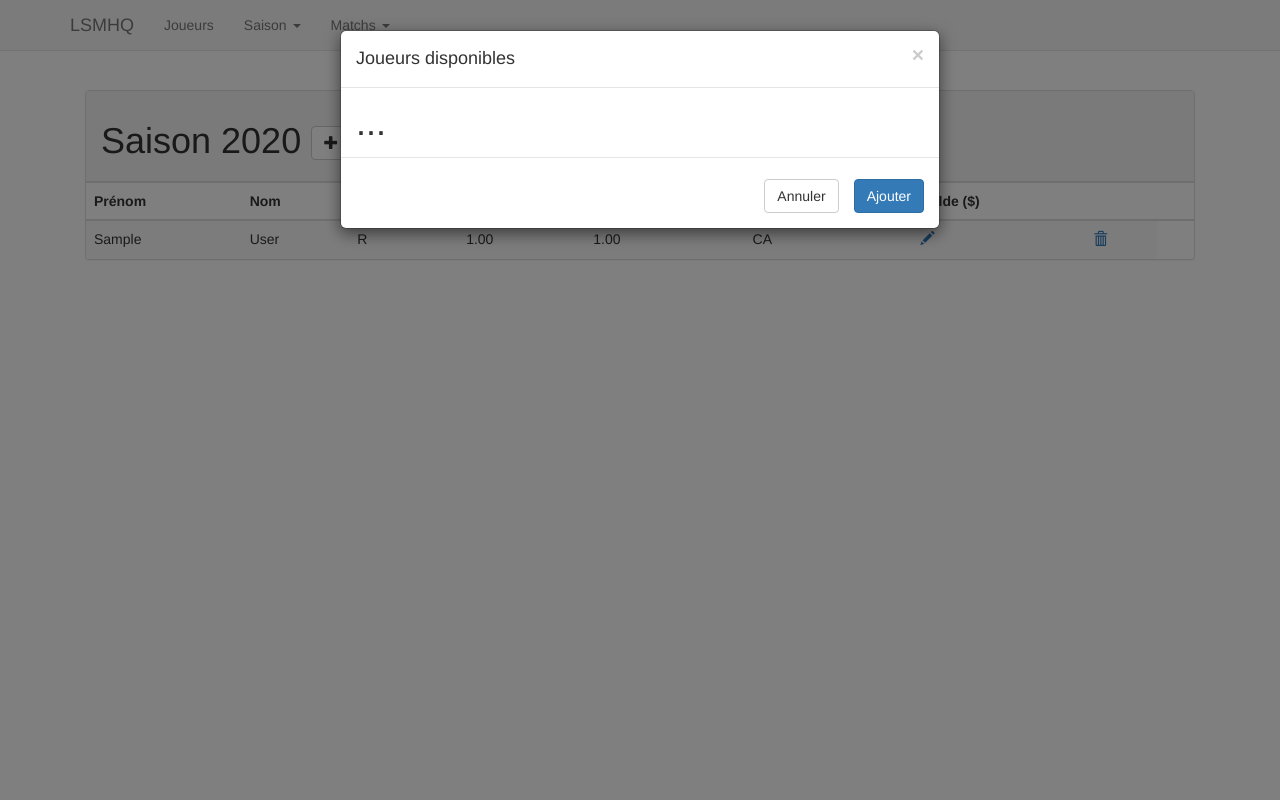
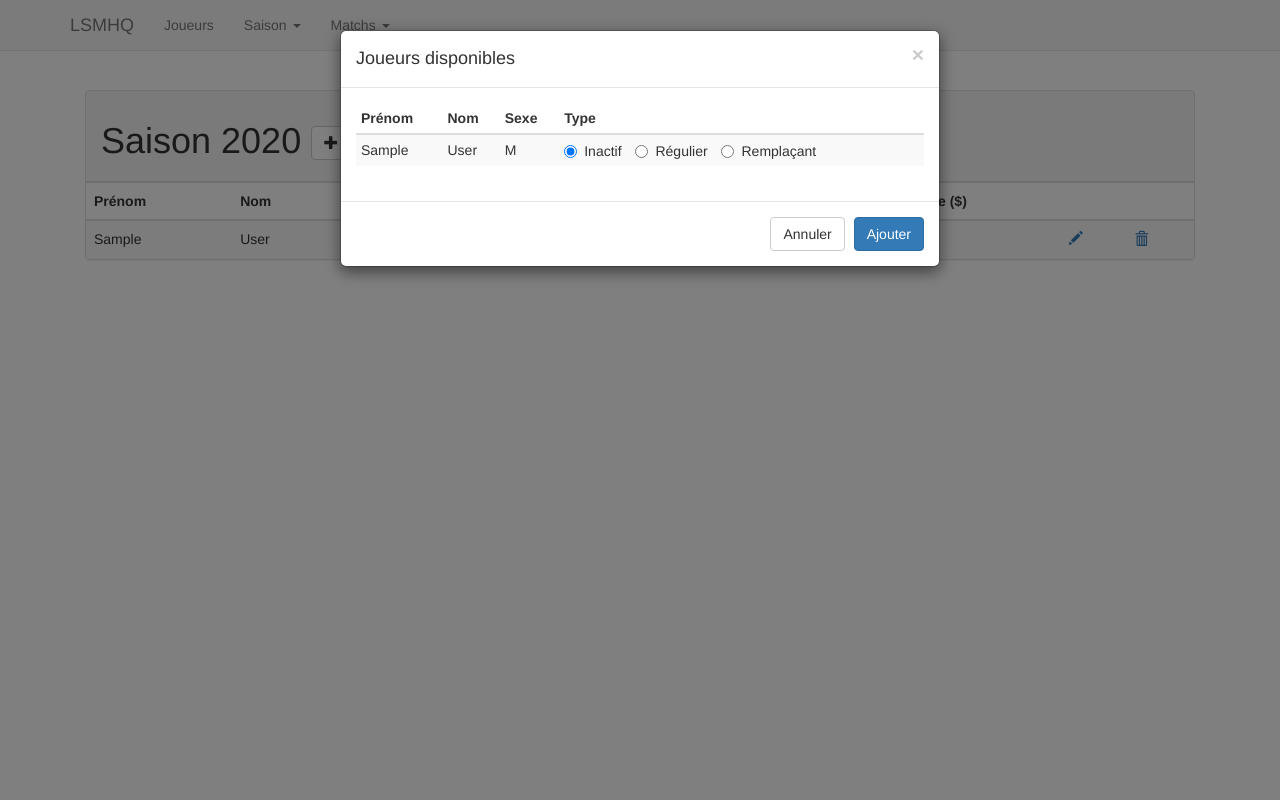
Before and after one commit to srmd/lsmhq, a Django app: template core/templates/core/season.html in a window 1280 px wide, after a click on "Joueurs". Run offline with Django 3.2, Linux system fonts and the light colour scheme; the template is opened without the code that fills it: values that come from a table or form of the project are taken from there, others are empty; tables that the repository leaves empty hold one stand-in row (values such as "Sample post"); some libraries are stand-ins or nearby versions.

Commit message:
Expand season related views.

```diff
--- a/core/models.py
+++ b/core/models.py
@@ -63,6 +63,10 @@ class PlayerSeasonInfo(models.Model):
     payment_type = models.CharField(max_length=2,
                                     choices=(('CA', 'Cash'), ('CH', 'Cheque')))
 
+    @property
+    def balance(self):
+        return self.owed - self.paid
+
     def __unicode__(self):
         return '%s (%d)' % (self.player.full_name, self.year)
 
--- a/core/templates/core/admin_layout.html
+++ b/core/templates/core/admin_layout.html
@@ -11,10 +11,11 @@
         {% for season in season_list %}
             <li><a href="{% url 'core:season' season %}">{{ season }}</a></li>
         {% endfor %}
-        <li class="divider"></li>
+        {% if season_list %}<li class="divider"></li>{% endif %}
         <li><a href="{% url 'core:season_create' %}">Nouvelle saison</a></li>
     </ul>
 </li>
+{% if season_list %}
 <li class="dropdown {% if current_url == "matches" %}active{% endif %}">
     <a href="#" class="dropdown-toggle" data-toggle="dropdown">Matchs <span class="caret"></span></a>
     <ul class="dropdown-menu" role="menu">
@@ -23,5 +24,6 @@
         {% endfor %}
     </ul>
 </li>
+{% endif %}
 {% endwith %}
 {% endblock %}
--- a/core/templates/core/players.html
+++ b/core/templates/core/players.html
@@ -30,7 +30,7 @@
                 </a>
             </td>
             <td>
-              <button type="submit" name="player_id" value="{{ player.id }}"
+              <button type="submit" name="id" value="{{ player.id }}"
                       style="padding: 0;" class="btn btn-link player_delete">
                 <span class="glyphicon glyphicon-trash"></span>
               </button>
--- a/core/templates/core/season.html
+++ b/core/templates/core/season.html
@@ -7,6 +7,10 @@
             <button class="btn btn-default" data-toggle="modal" data-target="#myModal">
                 <span class="glyphicon glyphicon-plus"></span> Joueurs
             </button>
+            <a href="{% url 'core:season_update' season.year %}" class="btn btn-default" role="button">
+                <span class="glyphicon glyphicon-pencil"></span> Saison
+            </a>
+        </h1>
         <div class="modal fade" id="myModal" tabindex="-1" role="dialog" aria-labelledby="myModalLabel" aria-hidden="true">
             <div class="modal-dialog">
                 <div class="modal-content">
@@ -14,23 +18,50 @@
                         <button type="button" class="close" data-dismiss="modal"><span aria-hidden="true">&times;</span><span class="sr-only">Close</span></button>
                         <h4 class="modal-title" id="myModalLabel">Joueurs disponibles</h4>
                     </div>
+                    <form action="{% url 'core:season_players_create' season.id %}" method="post">{% csrf_token %}
                         <div class="modal-body">
-                            ...
+                            <table class="table table-striped table-condensed">
+
+                                <thead>
+                                    <tr>
+                                        <th>Prénom</th>
+                                        <th>Nom</th>
+                                        <th>Sexe</th>
+                                        <th>Type</th>
+                                    </tr>
+                                </thead>
+                                {% for player in players %}
+                                <tr>
+                                    <td>{{ player.first_name }}</td>
+                                    <td>{{ player.last_name }}</td>
+                                    <td>{{ player.sex }}</td>
+                                    <td>
+                                        <label class="radio-inline">
+                                            <input type="radio" name="{{ player.id }}" value="" checked> Inactif
+                                        </label>
+                                        <label class="radio-inline">
+                                            <input type="radio" name="{{ player.id }}" value="R"> Régulier
+                                        </label>
+                                        <label class="radio-inline">
+                                            <input type="radio" name="{{ player.id }}" value="S"> Remplaçant
+                                        </label>
+                                    </td>
+                                </tr>
+                                {% endfor %}
+
+                            </table>
                         </div>
                         <div class="modal-footer">
                             <button type="button" class="btn btn-default" data-dismiss="modal">Annuler</button>
-                            <button type="button" class="btn btn-primary">Ajouter</button>
+                            <button type="submit" class="btn btn-primary">Ajouter</button>
+                        </div>
+                    </form>
                 </div>
             </div>
         </div>
     </div>
-            <a href="{% url 'core:season_update' season.id %}" class="btn btn-default" role="button">
-                <span class="glyphicon glyphicon-pencil"></span> Saison
-            </a>
-        </h1>
-    </div>
     <table class="table table-striped">
-        <form action="{% url 'core:season' season.id %}" method="post">{% csrf_token %}
+        <form action="{% url 'core:season_player_delete' %}" method="post">{% csrf_token %}
             <thead>
                 <tr>
                     <th>Prénom</th>
@@ -48,16 +79,17 @@
             <tr>
                 <td>{{ season_player.player.first_name }}</td>
                 <td>{{ season_player.player.last_name }}</td>
-                <td>{{ season_player.type }}</td>
-                <td>{{ season_player.owed }}</td>
-                <td>{{ season_player.paid }}</td>
+                <td>{{ season_player.get_type_display }}</td>
+                <td>{{ season_player.owed|floatformat:2 }}</td>
+                <td>{{ season_player.paid|floatformat:2 }}</td>
                 <td>{{ season_player.payment_type }}</td>
+                <td>{{ season_player.balance|floatformat:2 }}</td>
                 <td><a href="{% url 'core:season' season_player.id %}">
                     <span class="glyphicon glyphicon-pencil"></span>
                 </a>
             </td>
             <td>
-                <button type="submit" name="season_player_id" value="{{ season_player.id }}"
+                <button type="submit" name="id" value="{{ season_player.id }}"
                 style="padding: 0;" class="btn btn-link season_player_delete">
                 <span class="glyphicon glyphicon-trash"></span>
             </button>
--- a/core/urls.py
+++ b/core/urls.py
@@ -14,8 +14,10 @@ urlpatterns = patterns('',
     url(r'^admin/match_delete$', views.MatchDelete.as_view(), name='match_delete'),
     url(r'^admin/(?P<year>\d+)/season$', views.SeasonView.as_view(), name='season'),
     url(r'^admin/season_create$', views.SeasonCreate.as_view(), name='season_create'),
-    url(r'^admin/season_update/(?P<pk>\d+)$', views.SeasonUpdate.as_view(), name='season_update'),
-    url(r'^admin/season_delete/(?P<pk>\d+)$', views.SeasonDelete.as_view(), name='season_delete'),
+    url(r'^admin/(?P<year>\d+)/season_update$', views.SeasonUpdate.as_view(), name='season_update'),
+    url(r'^admin/season_delete$', views.SeasonDelete.as_view(), name='season_delete'),
+    url(r'^admin/season_players_create/(?P<pk>\d+)$', views.SeasonPlayersCreate, name='season_players_create'),
+    url(r'^admin/season_player_delete$', views.SeasonPlayerDelete.as_view(), name='season_player_delete'),
     url(r'^admin/players$', views.PlayersView.as_view(), name='players'),
     url(r'^admin/player_create$', views.PlayerCreate.as_view(), name='player_create'),
     url(r'^admin/player_update/(?P<pk>\d+)$', views.PlayerUpdate.as_view(), name='player_update'),
```
Also changed, not shown: core/templates/core/season_create.html (+5 -2 lines), core/views.py (+24 -6 lines). Lines whose indentation alone changed are shown as unchanged.
